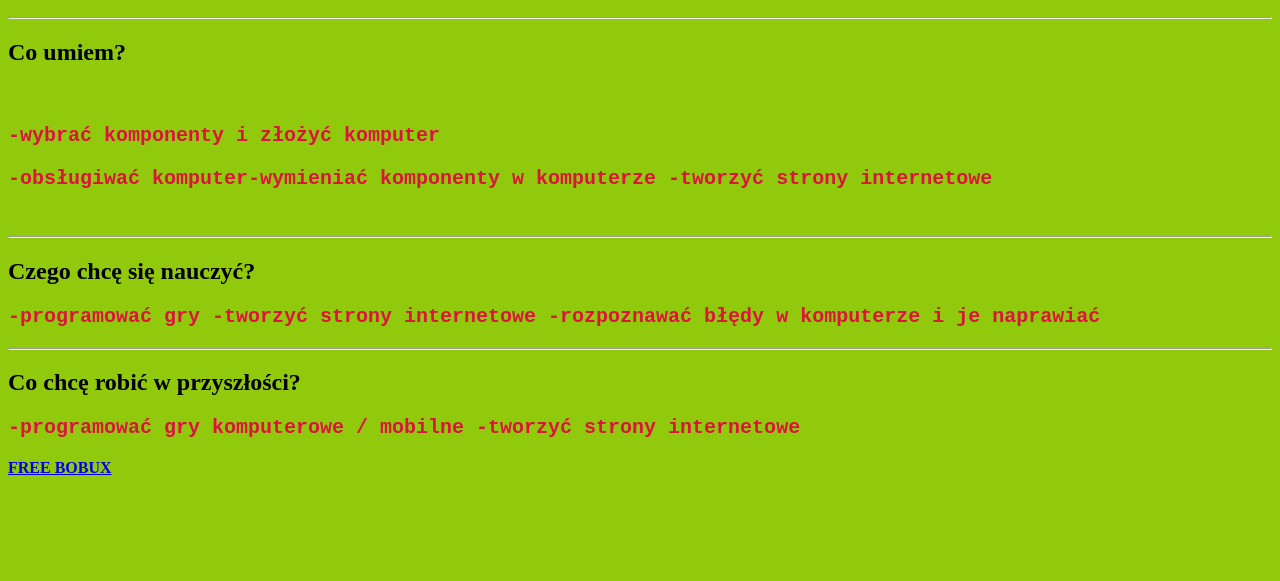
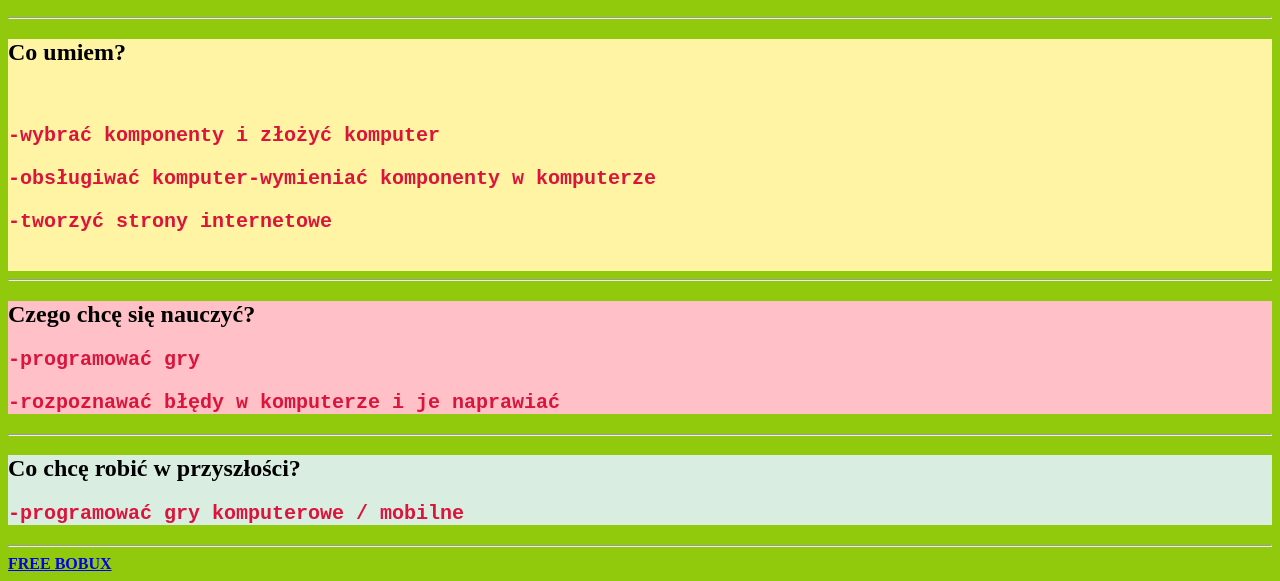
Before and after one commit to Hexaar/Hexaar.github.io, a plain HTML site: page index.html in a window 1280 px wide. Shown: the part 379-960 px from the top of the page. Before the commit the page ends 864 px from the top, so only its background shows below. Drawn offline with Linux system fonts and the light colour scheme.

Commit message:
Update index.html

```diff
--- a/index.html
+++ b/index.html
@@ -15,24 +15,26 @@
 <u><h2>Ktoś</h2></u>
 <hr>
 
-
+<div style="background-color:#FFF4A3;">
 <b><h2>Co umiem?</h2></b>
 <br><p>-wybrać komponenty i złożyć komputer</p>
-<p>-obsługiwać komputer-wymieniać komponenty w komputerze
--tworzyć strony internetowe
-</p></br>
+<p>-obsługiwać komputer-wymieniać komponenty w komputerze</p>
+<p>-tworzyć strony internetowe</p></br>
+</div>
 <hr>
 
-
+<div style="background-color:#FFC0C7;">
 <b><h2>Czego chcę się nauczyć?</h2></b>
-<p>-programować gry
--tworzyć strony internetowe
--rozpoznawać błędy w komputerze i je naprawiać</p>
+<p>-programować gry</p>
+<p>-rozpoznawać błędy w komputerze i je naprawiać</p>
+</div>
 <hr>
 
+<div style="background-color:#D9EEE1;">
 <b><h2>Co chcę robić w przyszłości?</h2></b>
-<p>-programować gry komputerowe / mobilne
--tworzyć strony internetowe</p>
+<p>-programować gry komputerowe / mobilne</p>
+</div>
+<hr>
 
 <l><b><a href="https://www.youtube.com/watch?v=dQw4w9WgXcQ">FREE BOBUX</a></b></l>
 
```
